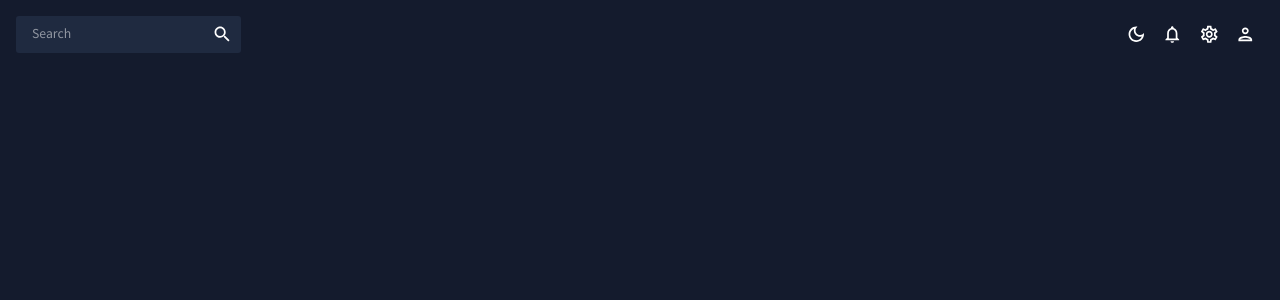
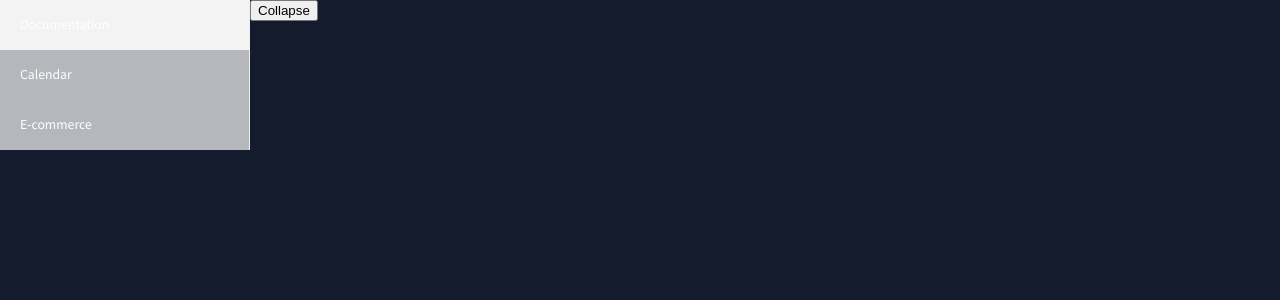
Before and after one commit to faried-elrewany/Admin-Dashboard, a React (Create React App) app: page / in a window 1280 px wide. Shown: the top 300 px of the page. Built offline with nearby package versions, Linux system fonts and the light colour scheme.

Commit message:
added pro sidebar

```diff
--- a/src/App.js
+++ b/src/App.js
@@ -3,6 +3,9 @@ import { Routes, Route } from "react-router-dom";
 import { CssBaseline, ThemeProvider } from "@mui/material";
 import { ColorModeContext, useMode } from "./Theme";
 import Topbar from "./Views/Global/Topbar";
+import Layout from "./Views/Global/Layout";
+import { ProSidebarProvider } from "react-pro-sidebar";
+
 export default function App() {
   const [theme, colorMode] = useMode();
   return (
@@ -11,7 +14,10 @@ export default function App() {
         <CssBaseline />
         <div className="app">
           <main>
-            <Topbar />
+            {/* <Topbar /> */}
+            <ProSidebarProvider>
+              <Layout />
+            </ProSidebarProvider>
           </main>
         </div>
       </ThemeProvider>
--- /dev/null
+++ b/src/Views/Global/Layout.jsx
@@ -0,0 +1,29 @@
+import React from "react";
+import { Sidebar, Menu, MenuItem, useProSidebar } from "react-pro-sidebar";
+import HomeOutlinedIcon from "@mui/icons-material/HomeOutlined";
+import PeopleOutlinedIcon from "@mui/icons-material/PeopleOutlined";
+import ContactsOutlinedIcon from "@mui/icons-material/ContactsOutlined";
+import ReceiptOutlinedIcon from "@mui/icons-material/ReceiptOutlined";
+import CalendarTodayOutlinedIcon from "@mui/icons-material/CalendarTodayOutlined";
+import HelpOutlineOutlinedIcon from "@mui/icons-material/HelpOutlineOutlined";
+import MenuOutlinedIcon from "@mui/icons-material/MenuOutlined";
+
+const Layout = () => {
+  const { collapseSidebar } = useProSidebar();
+  return (
+    <div style={{ display: "flex", height: "100%" }}>
+      <Sidebar>
+        <Menu>
+          <MenuItem> Documentation</MenuItem>
+          <MenuItem> Calendar</MenuItem>
+          <MenuItem> E-commerce</MenuItem>
+        </Menu>
+      </Sidebar>
+      <main>
+        <button onClick={() => collapseSidebar()}>Collapse</button>
+      </main>
+    </div>
+  );
+};
+
+export default Layout;
--- a/src/Views/Global/Topbar.jsx
+++ b/src/Views/Global/Topbar.jsx
@@ -13,6 +13,7 @@ const Topbar = () => {
   const theme = useTheme();
   const colors = tokens(theme.palette.mode);
   const colorMode = useContext(ColorModeContext);
+  console.log(colorMode.toggleColorMode);
 
   return (
     <Box display="flex" justifyContent="space-between" p={2}>
--- a/src/index.css
+++ b/src/index.css
@@ -25,3 +25,7 @@ body,
 ::-webkit-scrollbar-thumb {
   background-color: #888888;
 }
+body {
+  height: 100vh;
+  background: black;
+}
```
Also changed, not shown: src/Views/Global/Sidebar.jsx (deleted, +0 -7 lines).
